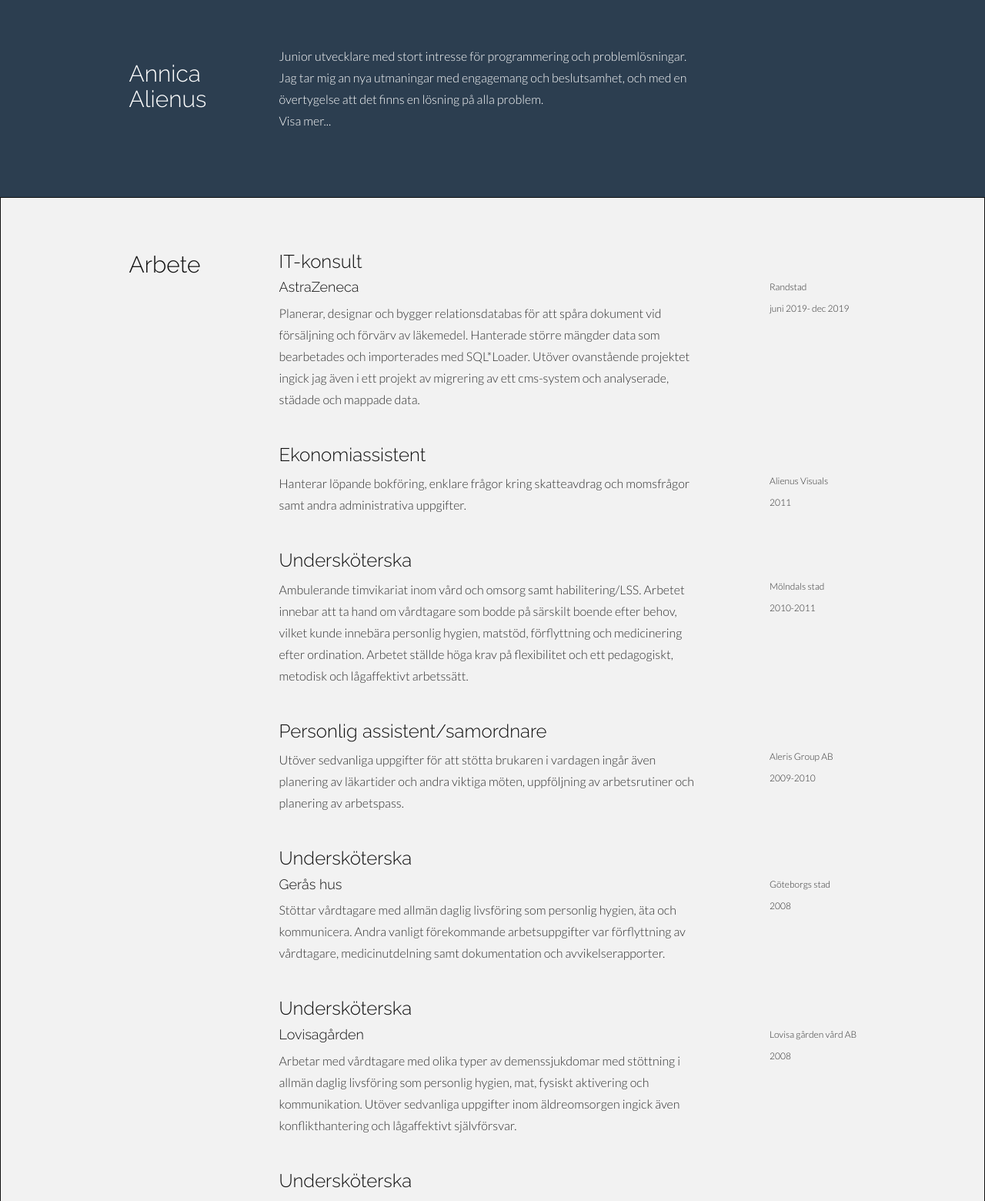
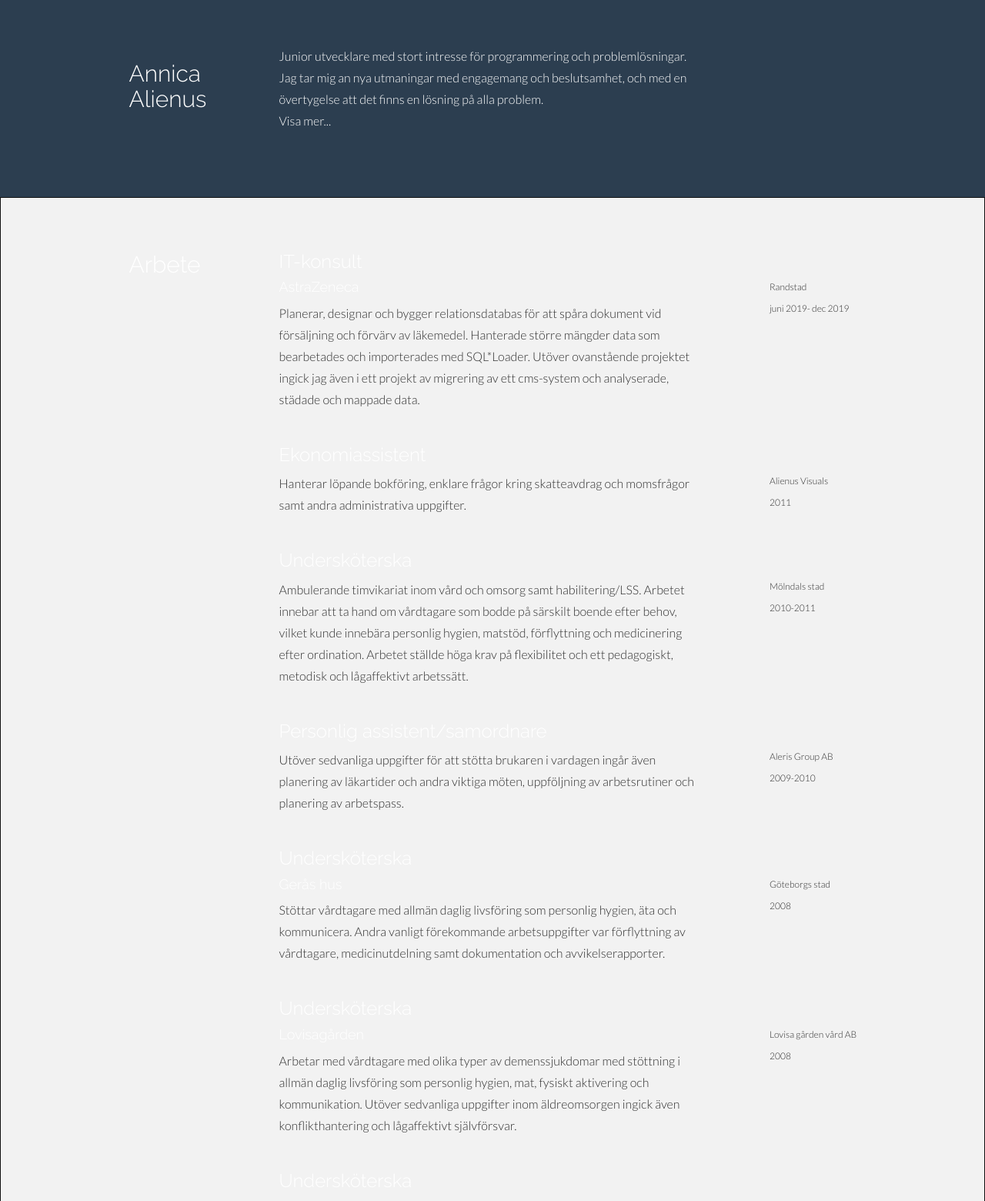
Before and after one commit to alienarex/annica_space, a PHP site: page / in a window 1280 px wide. Shown: the part 384-1944 px from the top of the page at 77% size. Run offline with PHP 8.4, Linux system fonts and the light colour scheme.

Commit message:
please work

```diff
--- a/annica.space/css/style.css
+++ b/annica.space/css/style.css
@@ -30,7 +30,7 @@ h4 {
 #work h2,
 h3,
 h4 {
-  color: #111;
+  color: #fff;
 }
 
 /* Paragraph & Typographic */
```
